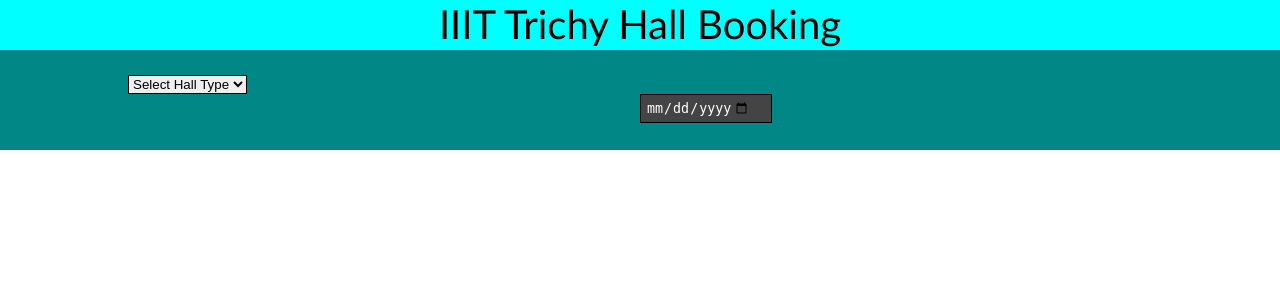
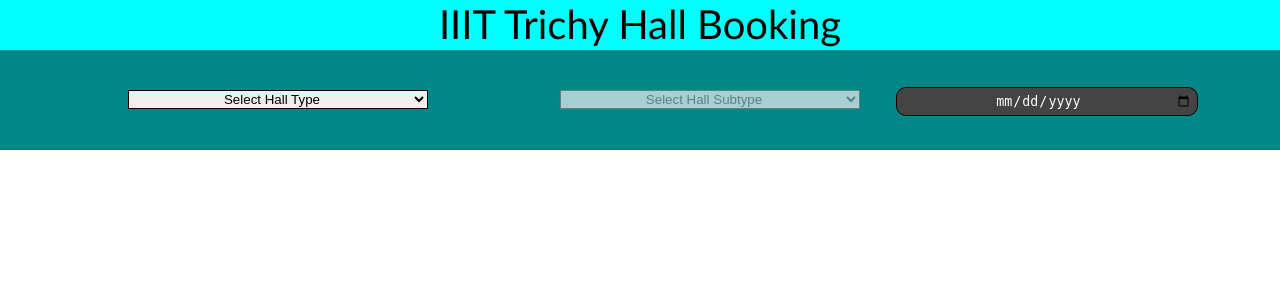
Before and after one commit to am-3/SRAVN, a Django app: page /main/hello in a window 1280 px wide. Shown: the top 300 px of the page. Run offline with Django 4.2, Linux system fonts and the light colour scheme.

Commit message:
removed need for submit dynamic dropdown options updated css

```diff
--- a/main/static/navbar.css
+++ b/main/static/navbar.css
@@ -36,20 +36,28 @@ body {
     border: 1px solid;
 
     position: relative;
-    top: 50%;
+    top: 60%;
     left: 10%;
 
     margin: 0;
+
+    width: 300px;
+
+    text-align: center;
 }
 
 #hall-subtypes {
     border: 1px solid;
 
     position: relative;
-    top: 50%;
-    left: 30%;
+    top: 60%;
+    left: 20%;
 
     margin: 0;
+
+    width: 300px;
+
+    text-align: center;
 }
 
 .calendar {
@@ -57,14 +65,17 @@ body {
     align-items: center;
 
     border: 1px solid;
+    border-radius: 10px;
 
     background-color: #444;
 
-    width: 130px;
+    width: 300px;
+
+    text-align: center;
 
     position: relative;
-    top: 50%;
-    left: 50%;
+    top: 45%;
+    left: 70%;
 }
 
 input[type="date"] {
@@ -72,5 +83,9 @@ input[type="date"] {
     border: none;
     background-color: #444;
     color: #fff;
-    border-radius: 5px;
+    border-radius: 10px;
+
+    width: 300px;
+
+    text-align: center;
 }
--- a/main/static/navbar.js
+++ b/main/static/navbar.js
@@ -1,4 +1,8 @@
 const MAX_VIEW_LIMIT = 90; // Including today
+
+var Classrooms = ['Sub Option 1-1', 'Sub Option 1-2'];
+var Meeting_Halls = ['Sub Option 2-1', 'Sub Option 2-2'];
+var Seminar_Halls = ['Sub Option 3-1', 'Sub Option 3-2'];
 
 function updateSecondDropdown() {
     var hallTypes = document.getElementById("hall-types");
@@ -8,34 +12,53 @@ function updateSecondDropdown() {
     var defaultOption = hallTypes.options[0];
     defaultOption.disabled = true;
 
-    hallSubtypes.hidden = false;
+    hallSubtypes.disabled = false;
 
     // Clear previous options
     hallSubtypes.innerHTML = "";
 
     // Add options based on selected option
     if (selectedOption === "Classrooms") {
-        addOption(hallSubtypes, "subOption1-1", "Sub Option 1-1");
-        addOption(hallSubtypes, "subOption1-2", "Sub Option 1-2");
+        addOption(hallSubtypes, "", "Select Classrooms", true);
+        var defOpt = hallSubtypes.options[0];
+        defOpt.disabled = true;
+
+        for (var i = 0; i < Classrooms.length; i++){
+            addOption(hallSubtypes, Classrooms[i], Classrooms[i], false);
+        }
+
     } else if (selectedOption === "Seminar Halls") {
-        addOption(hallSubtypes, "subOption2-1", "Sub Option 2-1");
-        addOption(hallSubtypes, "subOption2-2", "Sub Option 2-2");
+        addOption(hallSubtypes, "", "Select Seminar Halls", true);
+        var defOpt = hallSubtypes.options[0];
+        defOpt.disabled = true;
+
+        for (var i = 0; i < Seminar_Halls.length; i++){
+            addOption(hallSubtypes, Seminar_Halls[i], Seminar_Halls[i], false);
+        }
+
     } else if (selectedOption === "Meeting Halls") {
-        addOption(hallSubtypes, "subOption3-1", "Sub Option 3-1");
-        addOption(hallSubtypes, "subOption3-2", "Sub Option 3-2");
+        addOption(hallSubtypes, "", "Select Meeting Halls", true);
+        var defOpt = hallSubtypes.options[0];
+        defOpt.disabled = true;
+
+        for (var i = 0; i < Meeting_Halls.length; i++){
+            addOption(hallSubtypes, Meeting_Halls[i], Meeting_Halls[i], false);
+        }
+
     }
 }
 
-function addOption(selectElement, value, text) {
+function addOption(selectElement, value, text, flag) {
     var option = document.createElement("option");
     option.value = value;
     option.text = text;
+    option.selected = flag;
     selectElement.add(option);
 }
 
 document.addEventListener('DOMContentLoaded', function() {
     var today = new Date();
-    today.setDate(today.getDate() + 1);
+    today.setDate(today.getDate());
 
     var maxDate = new Date(today);
     maxDate.setDate(today.getDay() + MAX_VIEW_LIMIT - 1);
@@ -43,4 +66,32 @@ document.addEventListener('DOMContentLoaded', function() {
     var calendarDate = document.getElementById('calendar-date');
     calendarDate.setAttribute('min', today.toISOString().split('T')[0]);
     calendarDate.setAttribute('max', maxDate.toISOString().split('T')[0]);
+
+    var hallSubtypes = document.getElementById("hall-subtypes");
+    addOption(hallSubtypes, "", "Select Hall Subtype", true);
 });
+
+// Function to submit the form data
+function submitForm() {
+    var formData = new FormData();
+    formData.append('hall_types', document.getElementById('hall-types').value);
+    formData.append('hall_subtypes', document.getElementById('hall-subtypes').value);
+    formData.append('date_input', document.getElementById('calendar-date').value);
+
+    var xhr = new XMLHttpRequest();
+    xhr.open('POST', '/your_backend_url/');
+    xhr.setRequestHeader('X-Requested-With', 'XMLHttpRequest');
+    xhr.onload = function() {
+        if (xhr.status === 200) {
+            // Handle successful response (if needed)
+        }
+    };
+    xhr.send(formData);
+}
+
+// Event listener for dropdown change
+document.getElementById('hall-types').addEventListener('change', submitForm);
+
+// Event listener for date input change
+document.getElementById('hall-subtypes').addEventListener('change', submitForm);
+document.getElementById('calendar-date').addEventListener('change', submitForm);
--- a/main/templates/navbar.html
+++ b/main/templates/navbar.html
@@ -18,7 +18,7 @@
             <option value="Seminar Halls">Seminar Halls</option>
             <option value="Meeting Halls">Meeting Halls</option>
         </select>
-        <select name="hall-subtypes" id="hall-subtypes" hidden>
+        <select name="hall-subtypes" id="hall-subtypes" disabled>
         </select>
         <div class="calendar">
             <input type="date" id="calendar-date">
```
